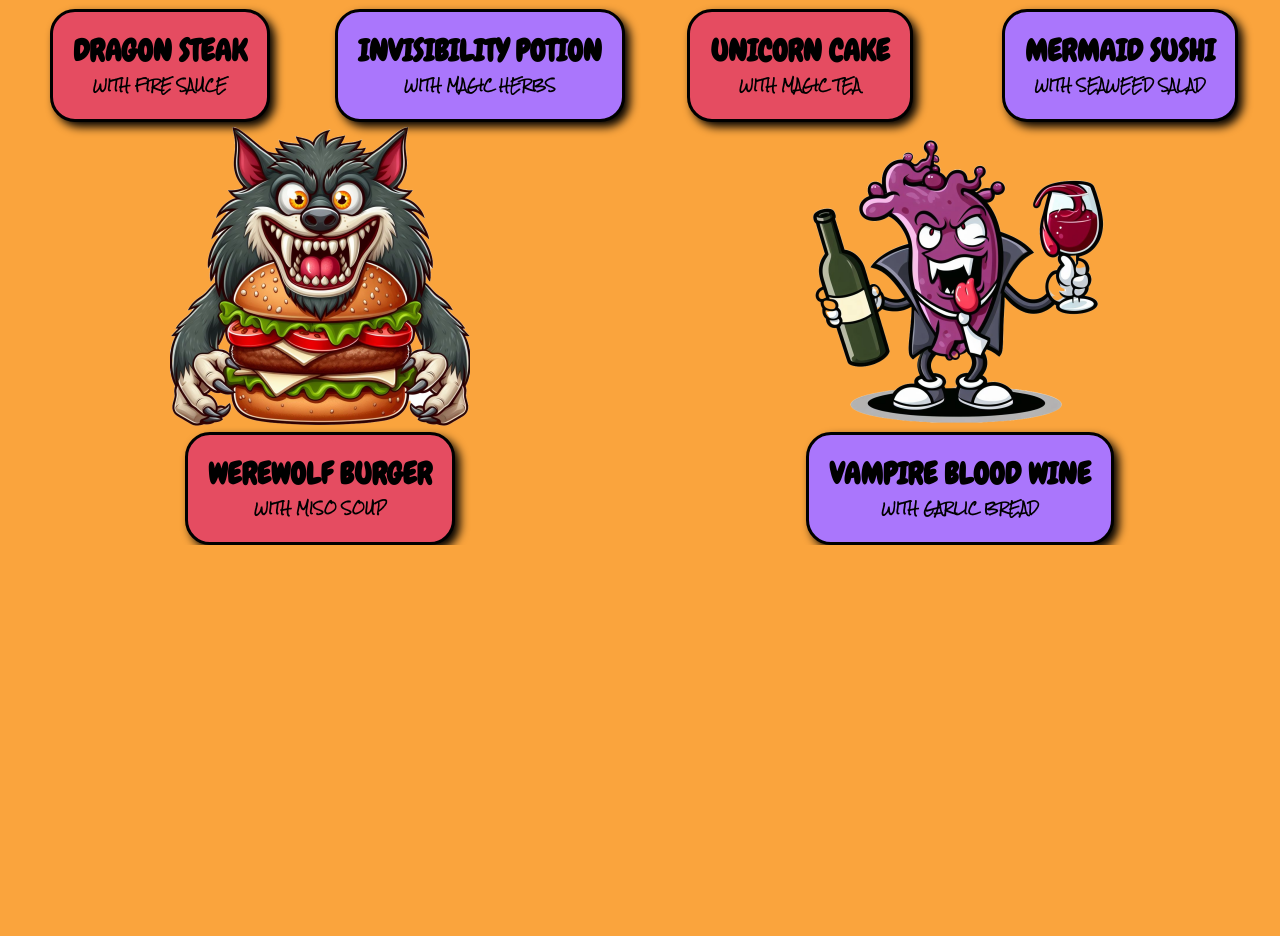
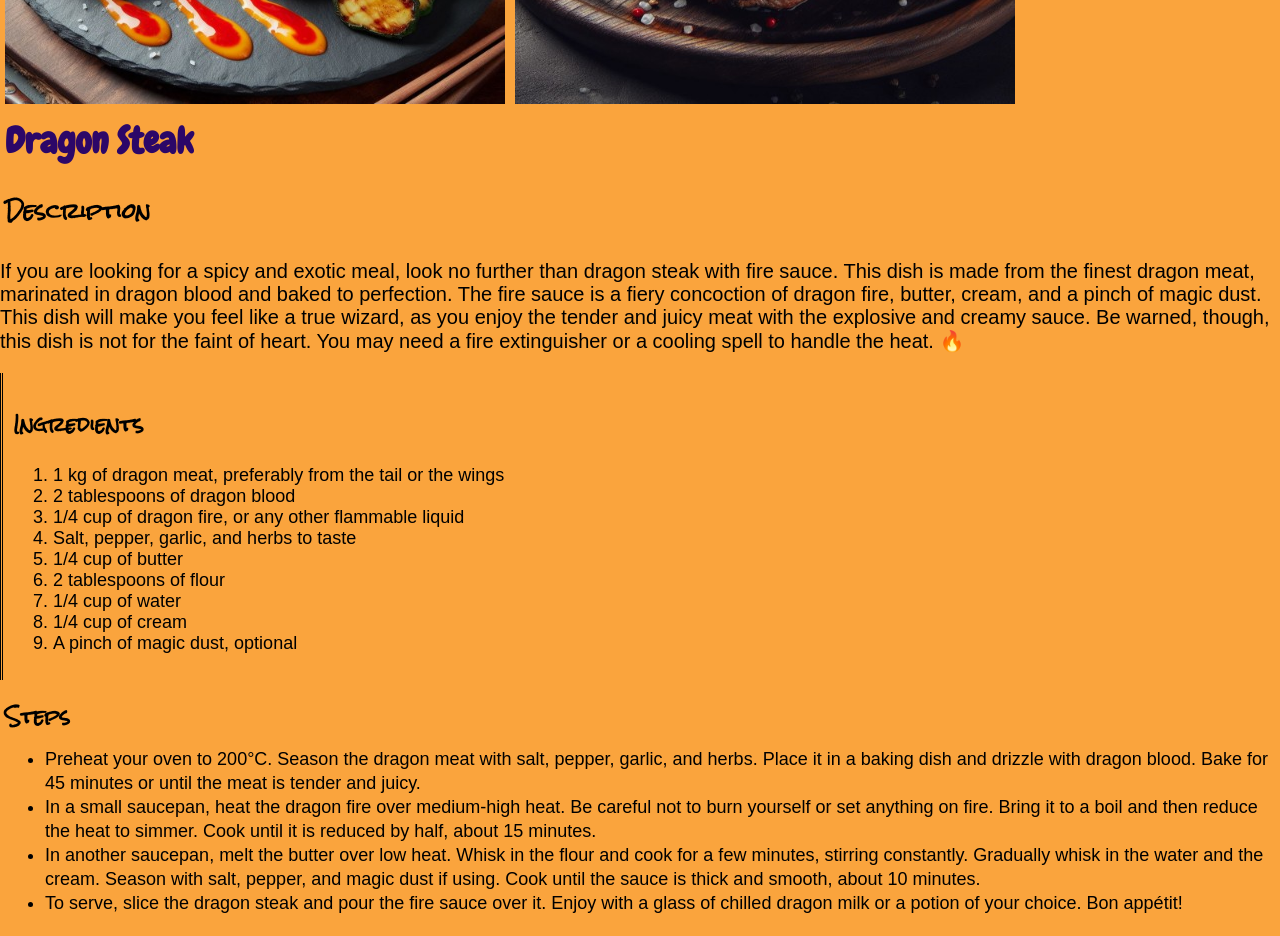
Before and after one commit to anderson2090/unreal-recipes-source, a React (Create React App) app: page /recipes/1 in a window 1280 px wide. Shown: the part 480-1416 px from the top of the page. Before the commit the page ends 1025 px from the top, so only its background shows below. Built offline with nearby package versions, Linux system fonts and the light colour scheme.

Commit message:
added the RecipeDetails component

```diff
--- a/package.json
+++ b/package.json
@@ -8,6 +8,7 @@
     "@testing-library/user-event": "^13.5.0",
     "react": "^18.2.0",
     "react-dom": "^18.2.0",
+    "react-router-dom": "^6.19.0",
     "react-scripts": "5.0.1",
     "web-vitals": "^2.1.4"
   },
--- a/src/App.js
+++ b/src/App.js
@@ -1,13 +1,16 @@
 import React from 'react'
-import styles from './app.module.css'
-import Heading from './components/heading/Heading'
-import RecipeList from './components/recipe-list/RecipeList'
+import RecipeApp from './components/RecipeApp/RecipeApp'
+import { BrowserRouter, Route, Routes } from 'react-router-dom'
+import RecipeDetailRapper from './components/recipe-details/RecipeDetailRapper'
 const App = () => {
   return (
-    <>
-      <Heading />
-      <RecipeList />
-    </>
+    <BrowserRouter>
+      <Routes>
+        <Route path='/' element={<RecipeApp />} />
+        <Route path='/recipes/:id' element={<RecipeDetailRapper />} />
+      </Routes>
+
+    </BrowserRouter>
   )
 }
 
--- /dev/null
+++ b/src/components/RecipeApp/RecipeApp.jsx
@@ -0,0 +1,14 @@
+import React from 'react'
+import Heading from '../heading/Heading'
+import RecipeList from '../recipe-list/RecipeList'
+
+const RecipeApp = () => {
+    return (
+        <>
+            <Heading />
+            <RecipeList />
+        </>
+    )
+}
+
+export default RecipeApp
--- /dev/null
+++ b/src/components/recipe-details/RecipeDetailRapper.jsx
@@ -0,0 +1,51 @@
+import React from 'react'
+import { useParams } from 'react-router-dom'
+import DragonSteak from '../../images/dragon-steak.jpg'
+import DragonSteak2 from '../../images/dragon-steak2.jpg'
+import RecipeDetails from './RecipeDetails'
+
+const data = {
+    1: {
+        name: 'Dragon Steak',
+        images: [DragonSteak, DragonSteak2],
+        description: `If you are looking for a spicy and exotic meal, look no further than dragon steak with fire sauce.
+    This dish
+    is
+    made from the finest dragon meat, marinated in dragon blood and baked to perfection. The fire sauce
+    is a
+    fiery concoction of dragon fire, butter, cream, and a pinch of magic dust. This dish will make you
+    feel like
+    a true wizard, as you enjoy the tender and juicy meat with the explosive and creamy sauce. Be
+    warned,
+    though, this dish is not for the faint of heart. You may need a fire extinguisher or a cooling spell
+    to
+    handle the heat. 🔥`,
+        ingredients: [
+            "1 kg of dragon meat, preferably from the tail or the wings",
+            "2 tablespoons of dragon blood",
+            "1/4 cup of dragon fire, or any other flammable liquid",
+            "Salt, pepper, garlic, and herbs to taste",
+            "1/4 cup of butter",
+            "2 tablespoons of flour",
+            "1/4 cup of water",
+            "1/4 cup of cream",
+            "A pinch of magic dust, optional"
+        ],
+        steps: [
+            "Preheat your oven to 200°C. Season the dragon meat with salt, pepper, garlic, and herbs. Place it in a baking dish and drizzle with dragon blood. Bake for 45 minutes or until the meat is tender and juicy.",
+            "In a small saucepan, heat the dragon fire over medium-high heat. Be careful not to burn yourself or set anything on fire. Bring it to a boil and then reduce the heat to simmer. Cook until it is reduced by half, about 15 minutes.",
+            "In another saucepan, melt the butter over low heat. Whisk in the flour and cook for a few minutes, stirring constantly. Gradually whisk in the water and the cream. Season with salt, pepper, and magic dust if using. Cook until the sauce is thick and smooth, about 10 minutes.",
+            "To serve, slice the dragon steak and pour the fire sauce over it. Enjoy with a glass of chilled dragon milk or a potion of your choice. Bon appétit!"
+        ]
+    },
+}
+
+
+const RecipeDetailRapper = () => {
+    const { id } = useParams()
+    return (
+        <RecipeDetails data={data[id]} />
+    )
+}
+
+export default RecipeDetailRapper
--- /dev/null
+++ b/src/components/recipe-details/RecipeDetails.jsx
@@ -0,0 +1,31 @@
+import React from 'react'
+import styles from './recipe-details.module.css'
+import Heading from '../heading/Heading'
+import { Link } from 'react-router-dom'
+const RecipeDetails = ({ data }) => {
+    return (
+        <>
+            <Link to={'/'}>
+                <Heading />
+            </Link>
+            {data.images.map(i => <img className={styles.recipeDetailImage} src={i} />)}
+            <h1>{data.name}</h1>
+            <h2>Description</h2>
+            <p>{data.description}</p>
+            <div className={styles.ingredientsContainer}>
+                <h3>Ingredients</h3>
+                <ol>
+                    {data.ingredients.map(i => <li>{i}</li>)}
+                </ol>
+            </div>
+            <div className={styles.stepsContainer}>
+                <h3>Steps</h3>
+                <ul>
+                    {data.steps.map(s => <li>{s}</li>)}
+                </ul>
+            </div>
+        </>
+    )
+}
+
+export default RecipeDetails
--- /dev/null
+++ b/src/components/recipe-details/recipe-details.module.css
@@ -0,0 +1,62 @@
+.recipeDetailImage {
+    width: 500px;
+    height: 400px;
+    margin: 5px;
+}
+
+.recipe-contents-container {
+    line-height: 150%;
+    padding: 5px;
+    display: flex;
+    flex-direction: column;
+}
+
+.ingredients-container {
+    padding: 10px;
+    border-left: black double;
+}
+
+.steps-container {
+    padding: 5px;
+    line-height: 150%;
+}
+
+h1 {
+
+    margin: 5px;
+    font-family: Chewy, Arial, sans-serif;
+    font-size: 36px;
+    color: #2c0768;
+
+}
+
+h2 {
+    font-family: 'Rock Salt', Arial, Helvetica, sans-serif;
+    font-size: 20px;
+    padding: 5px;
+}
+
+h3 {
+    font-family: 'Rock Salt', Arial, Helvetica, sans-serif;
+}
+
+p {
+    font-family: Nunito, Arial, Helvetica, sans-serif;
+    font-size: 20px;
+
+}
+
+li {
+    font-family: Nunito, Arial, Helvetica, sans-serif;
+    font-size: 18px;
+}
+
+.ingredientsContainer {
+    padding: 10px;
+    border-left: black double;
+}
+
+.stepsContainer {
+    padding: 5px;
+    line-height: 150%;
+}
--- a/src/components/recipe-list/RecipeList.jsx
+++ b/src/components/recipe-list/RecipeList.jsx
@@ -23,6 +23,7 @@ const RecipeList = () => {
             {
                 recipes.map(r => <Recipe
                     key={r.id}
+                    id={r.id}
                     image={r.image}
                     buttonText={r.name}
                     buttonSubText={r.subText}
--- a/src/components/recipe/Recipe.jsx
+++ b/src/components/recipe/Recipe.jsx
@@ -1,13 +1,17 @@
 import React from 'react'
 import styles from './recipe.module.css'
-const Recipe = ({ image, buttonText, buttonSubText, buttonColor }) => {
+import { Link } from 'react-router-dom'
+const Recipe = ({ id, image, buttonText, buttonSubText, buttonColor }) => {
     return (
         <div className={styles.recipeContainer}>
             <img className={styles.recipeImage} src={image} alt={buttonText} />
-            <a className={`${styles.button} ${buttonColor == 'red' && styles.redButton}
+
+            <Link
+                to={`/recipes/${id}`}
+                className={`${styles.button} ${buttonColor == 'red' && styles.redButton}
             ${buttonColor == 'blue' && styles.blueButton}`}  >{buttonText}<br />
                 <div className={styles.buttonSecondaryText}>{buttonSubText}</div>
-            </a>
+            </Link>
         </div>
     )
 }
```
Also changed, not shown: 1 other file (tests, documents, lock files or other folders).
